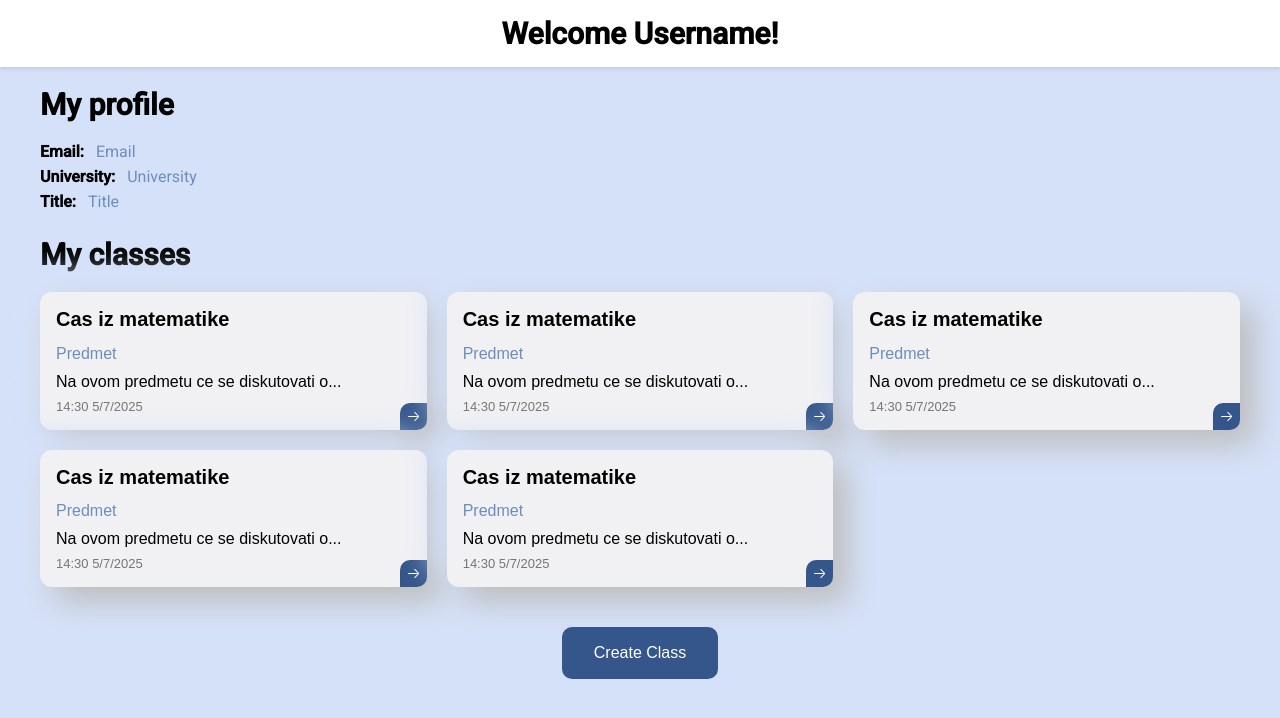
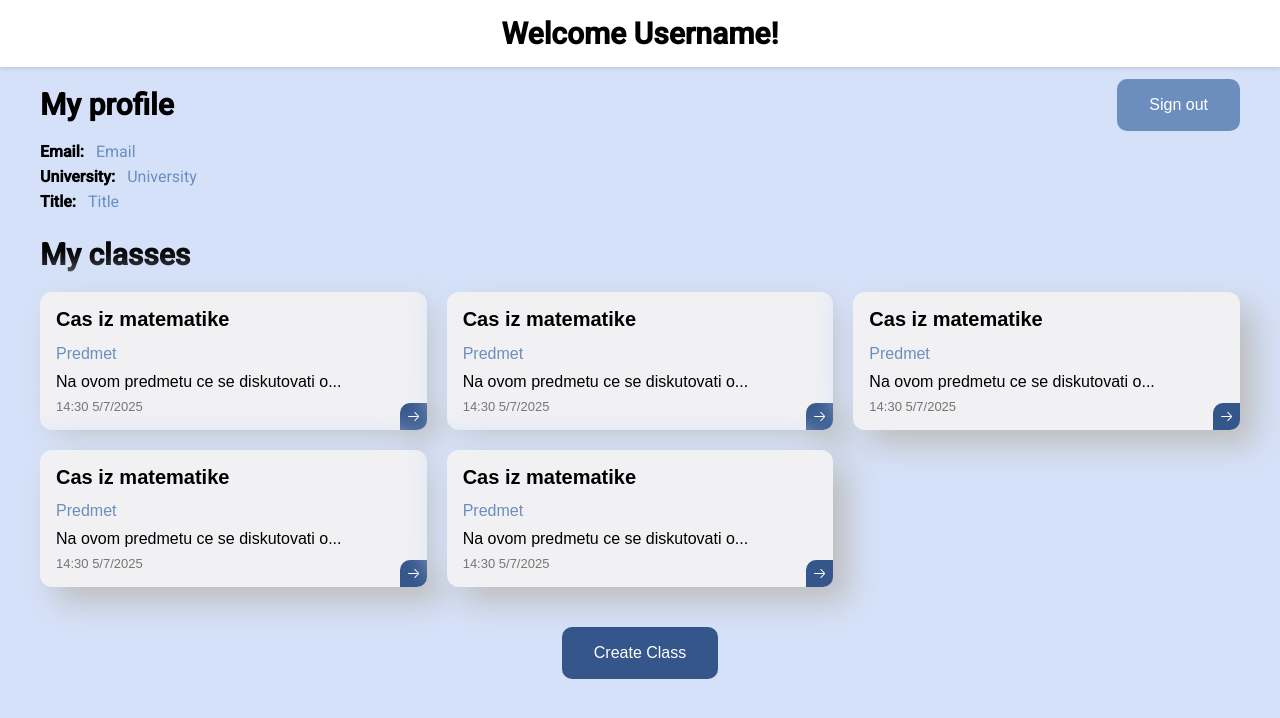
Before and after one commit to LukaIlic831/EduSchedule, an Angular app: page /professor-dashboard in a window 1280 px wide. Shown: the top 718 px of the page. Built offline with nearby package versions, Linux system fonts and the light colour scheme.

Commit message:
added sign out button

```diff
--- a/src/app/feature/dashboard/pages/professor-dashboard-page/professor-dashboard-page.component.html
+++ b/src/app/feature/dashboard/pages/professor-dashboard-page/professor-dashboard-page.component.html
@@ -3,8 +3,13 @@
 </div>
 <div class="main__wrapper">
   <div class="dashboard__professor--info">
-    <div class="dashboard__professor--info-title">
-      <h1>My profile</h1>
+    <div class="dashboard__professor--info-container">
+      <div class="dashboard__professor--info-title">
+        <h1>My profile</h1>
+      </div>
+      <button class="dashboard__professor--info-sign-out">
+        Sign out
+      </button>
     </div>
     <div class="dashboard__professor--info-field">
       <p>Email: <span>Email</span></p>
--- a/src/app/feature/dashboard/pages/professor-dashboard-page/professor-dashboard-page.component.scss
+++ b/src/app/feature/dashboard/pages/professor-dashboard-page/professor-dashboard-page.component.scss
@@ -15,6 +15,19 @@
 
   &__professor {
     @include user-info();
+
+    &--info {
+      &-container {
+        display: flex;
+        width: 100%;
+        align-items: center;
+        justify-content: space-between;
+      }
+      &-sign-out {
+        max-width: 200px;
+        @include logout-button-style();
+      }
+    }
   }
 
   @include classes-wrapper();
--- a/src/app/feature/profile/pages/student-profile-page/student-profile-page.component.html
+++ b/src/app/feature/profile/pages/student-profile-page/student-profile-page.component.html
@@ -1,8 +1,13 @@
 <app-nav />
 <div class="main__wrapper">
   <div class="student-profile__data--info">
-    <div class="student-profile__data--info-title">
-      <h1>My profile</h1>
+    <div class="student-profile__data--info-container">
+      <div class="student-profile__data--info-title">
+        <h1>My profile</h1>
+      </div>
+      <button class="student-profile__data--info-sign-out">
+        Sign out
+      </button>
     </div>
     <div class="student-profile__data--info-field">
       <p>Username: <span>Username</span></p>
--- a/src/app/feature/profile/pages/student-profile-page/student-profile-page.component.scss
+++ b/src/app/feature/profile/pages/student-profile-page/student-profile-page.component.scss
@@ -4,6 +4,19 @@
 .student-profile {
   &__data {
     @include user-info();
+
+    &--info {
+      &-container {
+        display: flex;
+        width: 100%;
+        align-items: center;
+        justify-content: space-between;
+      }
+      &-sign-out {
+        max-width: 200px;
+        @include logout-button-style();
+      }
+    }
   }
   @include classes-wrapper();
 }
--- a/src/styles/mixins.scss
+++ b/src/styles/mixins.scss
@@ -29,18 +29,25 @@
   }
 }
 
+@mixin logout-button-style {
+  @include button-style();
+  background: $secondary-color !important;
+  border-color: $secondary-color !important;
+
+  &:hover {
+    color: white !important;
+  }
+}
+
 @mixin cancel-button-style {
-  position: relative;
-  padding: 15px 30px;
-  text-align: center;
-  font-size: 16px;
-  text-decoration: none;
-  background: transparent;
-  cursor: pointer;
-  transition: ease-in-out 0.2s;
-  border-radius: 10px;
-  color: $secondary-color;
-  border: 2px solid $secondary-color;
+  @include button-style();
+  color: $secondary-color !important;
+  background: transparent !important;
+  border: 2px solid $secondary-color !important;
+
+  &:hover {
+    color: $secondary-color !important;
+  }
 }
 
 @mixin mid-block {
```
